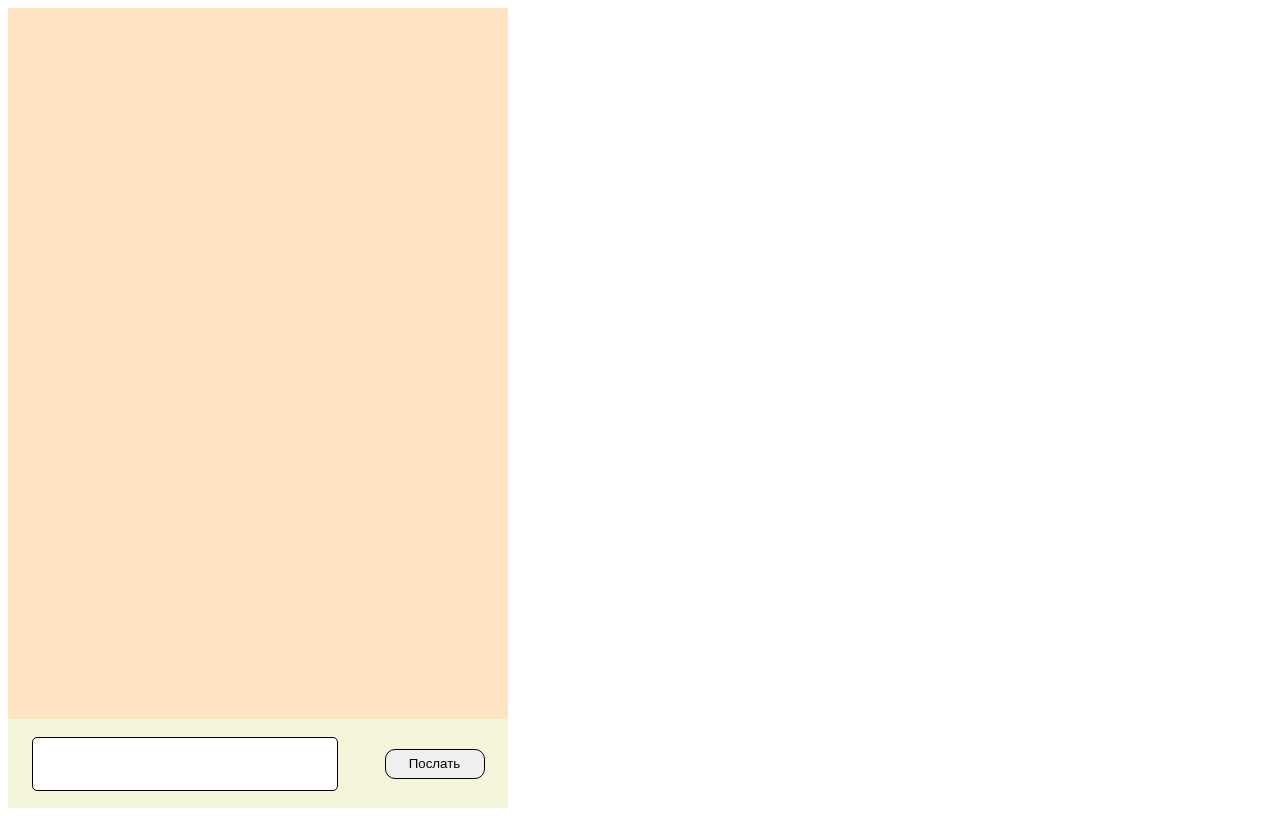
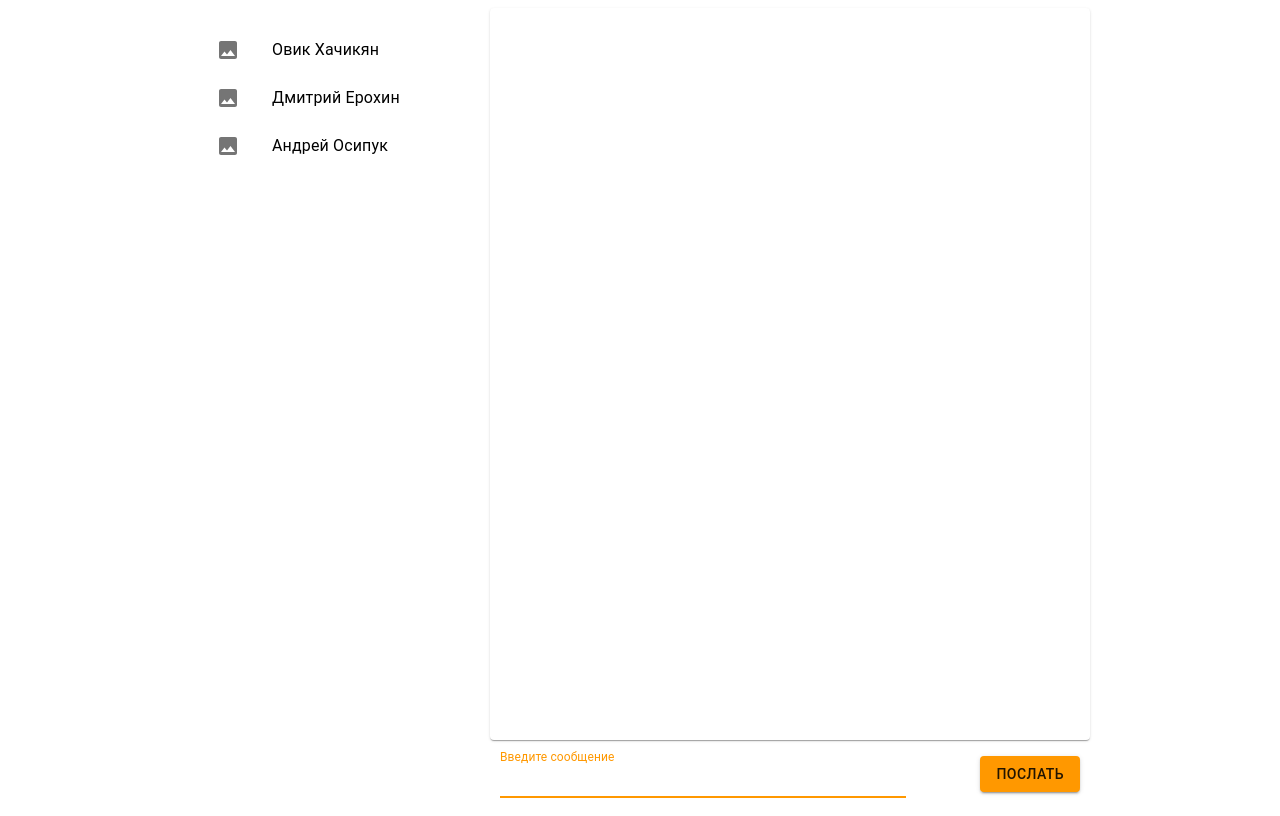
Before and after one commit to Wodya/Course17, a React (Create React App) app: page / in a window 1280 px wide. Built offline with nearby package versions, Linux system fonts and the light colour scheme.

Commit message:
Лекция 3

```diff
--- a/package.json
+++ b/package.json
@@ -3,9 +3,12 @@
   "version": "0.1.0",
   "private": true,
   "dependencies": {
+    "@material-ui/core": "^4.12.3",
+    "@material-ui/icons": "^4.11.2",
     "@testing-library/jest-dom": "^5.14.1",
     "@testing-library/react": "^11.2.7",
     "@testing-library/user-event": "^12.8.3",
+    "prop-types": "^15.7.2",
     "react": "^17.0.2",
     "react-dom": "^17.0.2",
     "react-scripts": "4.0.3",
--- a/src/App.css
+++ /dev/null
@@ -1,46 +0,0 @@
-.frame{
-    height: 800px;
-    width: 500px;
-    display: flex;
-    flex-direction: column;
-}
-.message-list{
-    height: 100%;
-    background-color: bisque;
-}
-.message{
-    height: 100px;
-    background-color: beige;
-    display: flex;
-    justify-content: space-around;
-    align-items: center;
-}
-.message input{
-    width: 300px;
-    height: 50px;
-    border: 1px solid black;
-    border-radius: 5px;
-    font-size: 20px;
-}
-.message button{
-    width: 100px;
-    height: 30px;
-    border: 1px solid black;
-    border-radius: 10px;
-}
-.message button:hover{
-    background-color: lightblue;
-}
-.message-head{
-    margin-bottom: 5px;
-    margin-left: 10px;
-}
-.message-author{
-    font-style: italic;
-    color: darkred;
-}
-.message-text{
-    margin-left: 25px;
-    margin-top: 0;
-    color: darkblue;
-}
--- a/src/App.js
+++ b/src/App.js
@@ -1,18 +1,51 @@
 import React, {useState, useEffect} from "react";
-import './App.css';
 import MessageComp from './Components/MessageComp'
 import MessageListComp from "./Components/MessageListComp";
+import ChatListComp from "./Components/ChatListComp";
 import Message from "./Message";
+import Chat from "./Chat";
+import { createTheme, makeStyles, ThemeProvider } from '@material-ui/core/styles';
+import { orange } from '@material-ui/core/colors';
 
+const useStyles = makeStyles((theme) => ({
+  main: {
+    height : "100vh",
+    weight : "100wh",
+    display : "flex",
+    justifyContent : "center",
+    alignItems : "center",
+  },
+  frame:{
+    display : "flex",
+    justifyContent : "space-between",
+    alignItems : "center",
+  },
+  frameLeft:{
+    height: "800px",
+    width: "300px"
+  },
+  frameRight: {
+    display: "flex",
+    flexDirection : "column",
+    justifyContent: "stretch",
+    height: "800px",
+    width: "600px",
+  }
+}));
 let currentUser = "Пользователь 1";
 let botName = "Классный бот";
+
 function App() {
-
+  const classes = useStyles();
   const [messageList, setMessageList] = useState([]);
+  const [chatList, setChatList] = useState([]);
   let addMessage = text =>{
     setMessageList( prev => [...prev, new Message(currentUser, text)]);
   }
 
+  useEffect(() =>{
+    setChatList([new Chat("", "Овик Хачикян"), new Chat("", "Дмитрий Ерохин"), new Chat("", "Андрей Осипук")]);
+  }, []);
   useEffect( () => {
     if(messageList.length === 0 || messageList[messageList.length-1]?.Author === botName)
       return;
@@ -20,9 +53,16 @@ function App() {
   },[messageList])
 
   return (
-    <div className="frame">
-      <MessageListComp messageList={messageList} />
-      <MessageComp addMessage={addMessage} />
+    <div className={classes.main}>
+      <div className={classes.frame}>
+        <div className={classes.frameLeft}>
+          <ChatListComp chatList={chatList}/>
+        </div>
+        <div className={classes.frameRight}>
+          <MessageListComp messageList={messageList} />
+          <MessageComp addMessage={addMessage}/>
+        </div>
+      </div>
     </div>
   );
 }
--- /dev/null
+++ b/src/Chat.js
@@ -0,0 +1,8 @@
+class Chat
+{
+  constructor(Image, Name) {
+    this.Image = Image;
+    this.Name = Name;
+  }
+}
+export default Chat;
--- /dev/null
+++ b/src/Components/ChatListComp.js
@@ -0,0 +1,41 @@
+import {useState} from "react";
+import {makeStyles} from "@material-ui/core/styles";
+import List from '@material-ui/core/List';
+import ListItem from '@material-ui/core/ListItem';
+import ListItemIcon from '@material-ui/core/ListItemIcon';
+import ListItemText from '@material-ui/core/ListItemText';
+import ImageIcon from '@material-ui/icons/Image';
+import PropTypes from 'prop-types';
+
+const useStyles = makeStyles((theme) => ({
+  chatList: {
+    display : "flex",
+    justifyContent : "space-between",
+    alignItems : "center",
+    margin: "10px",
+  },
+  input: {
+    width: "70%"
+  }
+}));
+const ChatListComp = (props) => {
+  const classes = useStyles();
+
+  return <div className={classes.chatList}>
+    <List component="nav" aria-label="main mailbox folders">
+      {props.chatList.map( (item, i) => (
+        <ListItem key={i} button>
+          <ListItemIcon>
+            <ImageIcon />
+          </ListItemIcon>
+          <ListItemText primary={item.Name} />
+        </ListItem>
+      ))}
+    </List>
+  </div>;
+}
+
+ChatListComp.propTypes = {
+  chatList : PropTypes.array.isRequired,
+};
+export default ChatListComp;
--- a/src/Components/MessageComp.js
+++ b/src/Components/MessageComp.js
@@ -1,24 +1,45 @@
-import {useState} from "react";
+import React, { useState, useRef } from "react";
+import Button from '@material-ui/core/Button';
+import {makeStyles} from "@material-ui/core/styles";
+import TextField from '@material-ui/core/TextField';
 
+const useStyles = makeStyles((theme) => ({
+    messageGroup: {
+        display : "flex",
+        justifyContent : "space-between",
+        alignItems : "center",
+        margin: "10px",
+    },
+    input: {
+        width: "70%"
+    }
+}));
 const MessageComp = (props) => {
+    const classes = useStyles();
+    let textInputRef = useRef(null);
+
     const [message, setMessage] = useState("");
-    let onTextSubmit = () =>
-    {
+    let SendMessage = () =>{
         if(message === "")
             return;
         props.addMessage(message);
         setMessage('');
+        console.log(textInputRef);
+        textInputRef.current.focus();
+    }
+    let onTextSubmit = () =>
+    {
+        SendMessage();
     }
     let onKeyDown = e =>
     {
         if(e.code.indexOf("Enter") < 0 || message === "")
             return;
-        props.addMessage(message);
-        setMessage('');
+        SendMessage();
     }
-    return <div className="message">
-        <input type="text" maxLength="30" value={message} onChange={e => setMessage(e.target.value)} onKeyDown={onKeyDown}/>
-        <button type="button" onClick={onTextSubmit}> Послать </button>
+    return <div className={classes.messageGroup}>
+        <TextField inputRef={textInputRef} autoFocus className={classes.input} multiline value={message} onChange={e => setMessage(e.target.value)} onKeyDown={onKeyDown} label="Введите сообщение"/>
+        <Button variant="contained" color="primary" onClick={onTextSubmit}> Послать </Button>
     </div>;
 }
 
--- a/src/Components/MessageListComp.js
+++ b/src/Components/MessageListComp.js
@@ -1,14 +1,38 @@
+import {makeStyles} from "@material-ui/core/styles";
+import Paper from '@material-ui/core/Paper';
+
+const useStyles = makeStyles((theme) => ({
+  messageList: {
+    height : "100%"
+  },
+  messageHead:{
+    marginBottom: "5px",
+    marginLeft: "10px",
+  },
+  messageAuthor: {
+    fontStyle: "italic",
+    color: "darkred"
+  },
+  messageText:{
+    marginLeft: "25px",
+    marginTop: "0",
+    color: "darkblue",
+  }
+}));
+
 const MessageListComp = (props) => {
+  const classes = useStyles();
+
   return (
-    <div className="message-list">
+    <Paper className={classes.messageList}>
       {props.messageList.map( (item, i) => (
         <div key={i}>
-          <p className="message-head"> {item.Date.toLocaleString()} &nbsp; <span className="message-author">{item.Author}</span></p>
-          <p className="message-text">{item.Text}</p>
+          <p className={classes.messageHead}> {item.Date.toLocaleString()} &nbsp; <span className={classes.messageAuthor}>{item.Author}</span></p>
+          <p className={classes.messageText}>{item.Text}</p>
         </div>
       )
       )}
-    </div>
+    </Paper>
   )
 }
 
--- a/src/index.js
+++ b/src/index.js
@@ -1,10 +1,21 @@
 import React from 'react';
 import ReactDOM from 'react-dom';
 import App from './App';
+import { createTheme, ThemeProvider } from '@material-ui/core/styles';
+import { orange } from '@material-ui/core/colors';
 
+const outerTheme = createTheme({
+  palette: {
+    primary: {
+      main: orange[500],
+    },
+  },
+});
 ReactDOM.render(
   <React.StrictMode>
-    <App />
+    <ThemeProvider theme={outerTheme}>
+      <App />
+    </ThemeProvider>
   </React.StrictMode>,
   document.getElementById('root')
 );
```
Also changed, not shown: src/Components/theme.js (added, +8 -0 lines), 1 other file (tests, documents, lock files or other folders).
